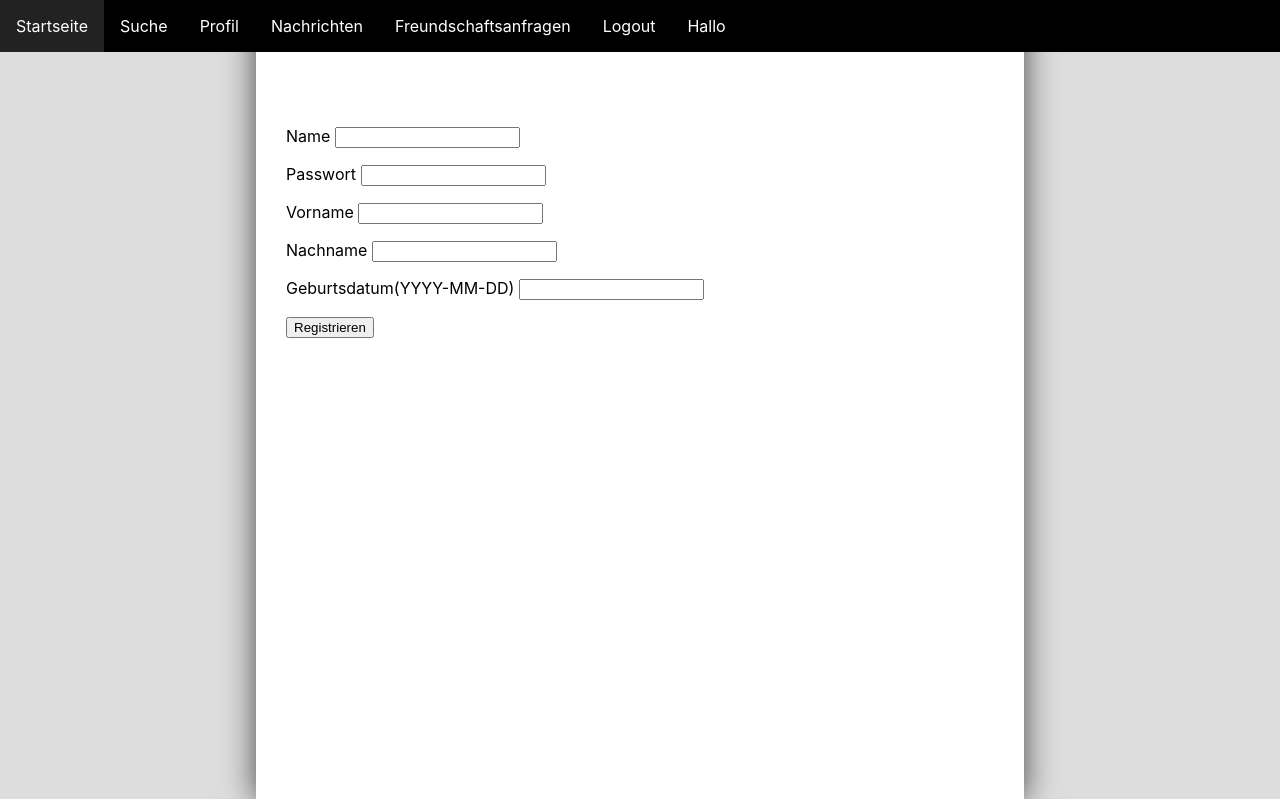
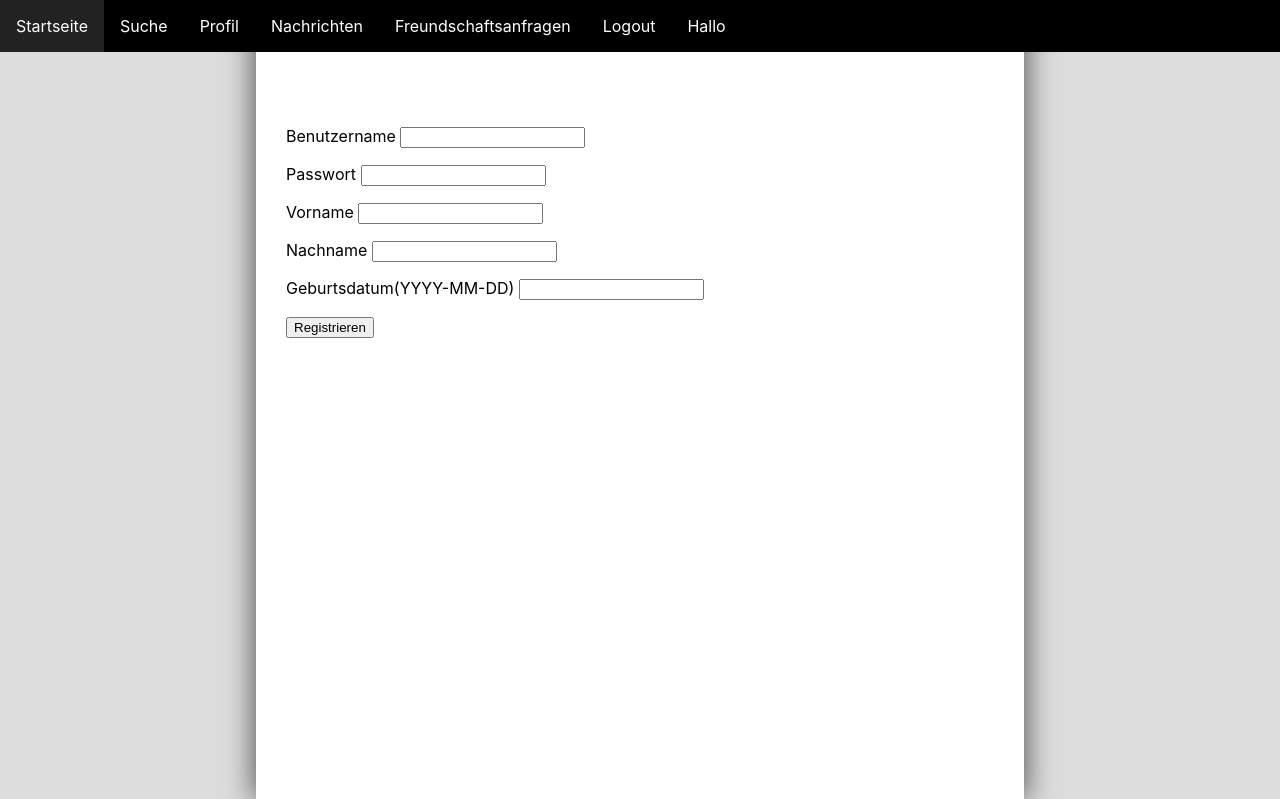
Before and after one commit to Jarkob/SocialNetwork, a PHP site: the page made by SocialNetwork/resources/templates/registration.php in a window 1280 px wide. Shown: the top 799 px of the page. Run offline with PHP 8.4, Linux system fonts and the light colour scheme; the template is opened without the code that fills it, so the values that code supplies are empty; some libraries are stand-ins or nearby versions.

Commit message:
noch einen Verbesserungsvorschlag umgesetzt

```diff
--- a/SocialNetwork/resources/templates/registration.php
+++ b/SocialNetwork/resources/templates/registration.php
@@ -38,7 +38,7 @@ if(isset($_POST['newUserName'], $_POST['newPassword'],
 ?>
 <form action="?page=registration" method="post">
 	<p>
-		<label for="newUserName">Name</label>
+		<label for="newUserName">Benutzername</label>
 		<input id="newUserName" name="newUserName">
 	</p>
 	<p>
```
